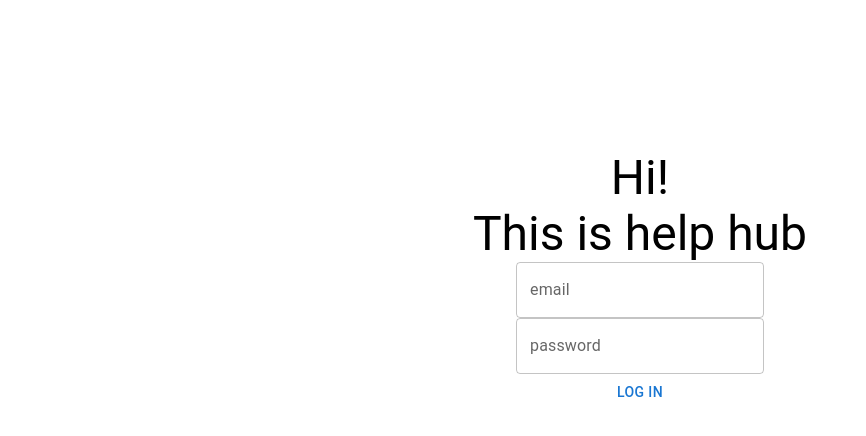
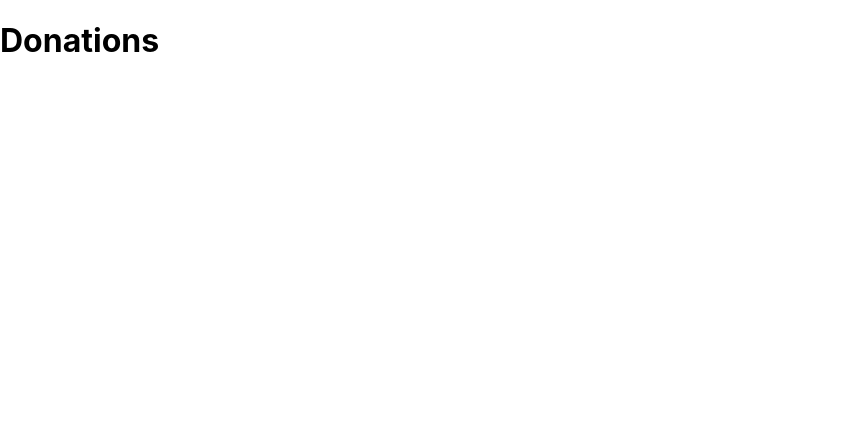
Before and after one commit to andreea312/HelpHub-Frontend, a React (Create React App) app: page /donations in a window 1280 px wide. Shown: the top 436 px of the page, without its empty margins (0-866 px from the left). Built offline with nearby package versions, Linux system fonts and the light colour scheme.

Commit message:
donations page

```diff
--- /dev/null
+++ b/src/all-routes.tsx
@@ -0,0 +1,12 @@
+import {Route, Routes} from 'react-router-dom';
+import {HomePage} from "./pages/home-page";
+import {DonationsPage} from "./pages/donations-page";
+
+export const AllRoutes=()=>{
+    return(
+        <Routes>
+            <Route path={'/'} element={<HomePage />} />
+            <Route path={'/donations'} element={<DonationsPage />} />
+        </Routes>
+    )
+}
--- a/src/index.tsx
+++ b/src/index.tsx
@@ -3,13 +3,16 @@ import ReactDOM from 'react-dom/client';
 import './index.css';
 import reportWebVitals from './reportWebVitals';
 import { HomePage } from './pages/home-page';
-import {Router} from "react-router-dom";
+import {BrowserRouter, Router} from "react-router-dom";
+import {AllRoutes} from "./all-routes";
 const root = ReactDOM.createRoot(
   document.getElementById('root') as HTMLElement
 );
 root.render(
   <React.StrictMode>
-          <HomePage />
+      <BrowserRouter>
+          <AllRoutes />
+      </BrowserRouter>
   </React.StrictMode>
 );
 
--- /dev/null
+++ b/src/pages/donations-page.tsx
@@ -0,0 +1,7 @@
+export const DonationsPage = () => {
+    return (
+        <>
+            <h1>Donations</h1>
+        </>
+    )
+}
--- a/src/pages/home-page.tsx
+++ b/src/pages/home-page.tsx
@@ -1,13 +1,13 @@
 import {Button, Container, TextField, Typography} from '@mui/material';
 import {CSSProperties, useState} from "react";
-// import { useNavigate } from 'react-router-dom';
+import { useNavigate } from 'react-router-dom';
 export const HomePage=()=>{
     const [email, setEmail] = useState('');
     const [password, setPassword] = useState('');
 
-    // const navigate = useNavigate();
+    const navigate = useNavigate();
     const handleLogin=()=>{
-        // navigate('/donations')   //TODO
+        navigate('/donations')
     }
     const handleEmail = (event: any) => {
         setEmail(event.target.value);
```
